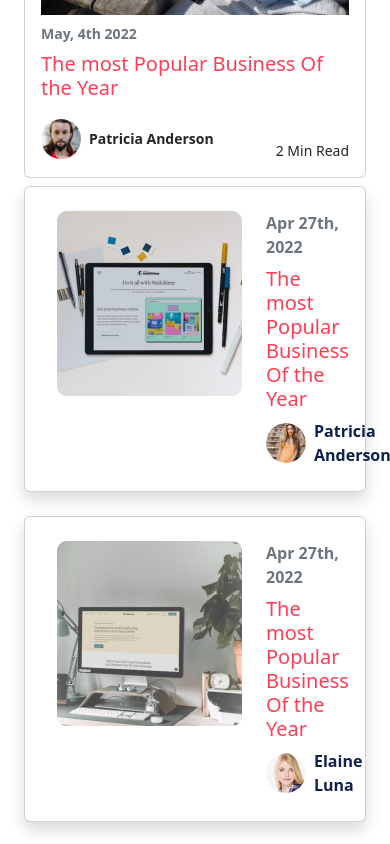
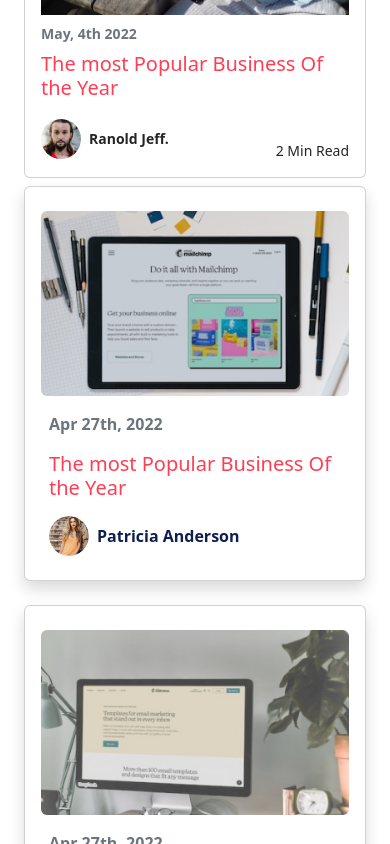
Before and after one commit to rikkriuk/fe-slicing-design-kelompok-2, a React (Vite) app: page /blog in a window 390 px wide. Shown: the part 780-1624 px from the top of the page. Built offline with nearby package versions, Linux system fonts and the light colour scheme.

Commit message:
style: add responsivity to blogContainer

```diff
--- a/src/components/BlogTop/BlogStyle.css
+++ b/src/components/BlogTop/BlogStyle.css
@@ -5,3 +5,10 @@
 .color-author-blog {
   color: #0e1f51;
 }
+
+@media (max-width: 768px) {
+  .image-blog {
+    width: 100%;
+    object-fit: cover;
+  }
+}
--- a/src/components/BlogTop/BlogTopComponent.jsx
+++ b/src/components/BlogTop/BlogTopComponent.jsx
@@ -31,7 +31,7 @@ const BlogTopComponent = () => {
                         className="img-fluid rounded-circle me-2"
                       />
                       <p className="m-0 color-author-blog fw-bold">
-                        Patricia Anderson
+                        Ranold Jeff.
                       </p>
                     </div>
                   </div>
@@ -43,13 +43,13 @@ const BlogTopComponent = () => {
 
           <div className="col-md-6 d-flex flex-column h-100 mb-2">
             <div className="card mb-4 p-3 shadow flex-grow-1">
-              <div className="d-flex">
+              <div className="d-flex flex-column flex-md-row align-items-center">
                 <img
                   src={SecondImage}
                   alt=""
                   height="185"
                   width="185"
-                  className="rounded my-2 mx-3"
+                  className="rounded my-2 mx-3 image-blog"
                 />
                 <div className="d-flex align-items-start flex-column flex-grow-1">
                   <div className="p-2">
@@ -58,7 +58,7 @@ const BlogTopComponent = () => {
                     </p>
                   </div>
                   <div className="px-2">
-                    <h3 className="color-primary-blog m-0 fs-5 fs-lg-4">
+                    <h3 className="color-primary-blog m-0 fs-5 my-2 fs-lg-4">
                       The most Popular Business Of the Year
                     </h3>
                   </div>
@@ -81,13 +81,13 @@ const BlogTopComponent = () => {
             </div>
 
             <div className="card p-3 shadow flex-grow-1">
-              <div className="d-flex">
+              <div className="d-flex flex-column flex-md-row align-items-center">
                 <img
                   src={ThirdImage}
                   alt=""
                   height="185"
                   width="185"
-                  className="rounded my-2 mx-3"
+                  className="rounded my-2 mx-3 image-blog"
                 />
                 <div className="d-flex align-items-start flex-column flex-grow-1">
                   <div className="p-2">
@@ -96,7 +96,7 @@ const BlogTopComponent = () => {
                     </p>
                   </div>
                   <div className="px-2">
-                    <h3 className="color-primary-blog m-0 fs-5 fs-lg-4">
+                    <h3 className="color-primary-blog m-0 fs-5 my-2 fs-lg-4">
                       The most Popular Business Of the Year
                     </h3>
                   </div>
```
